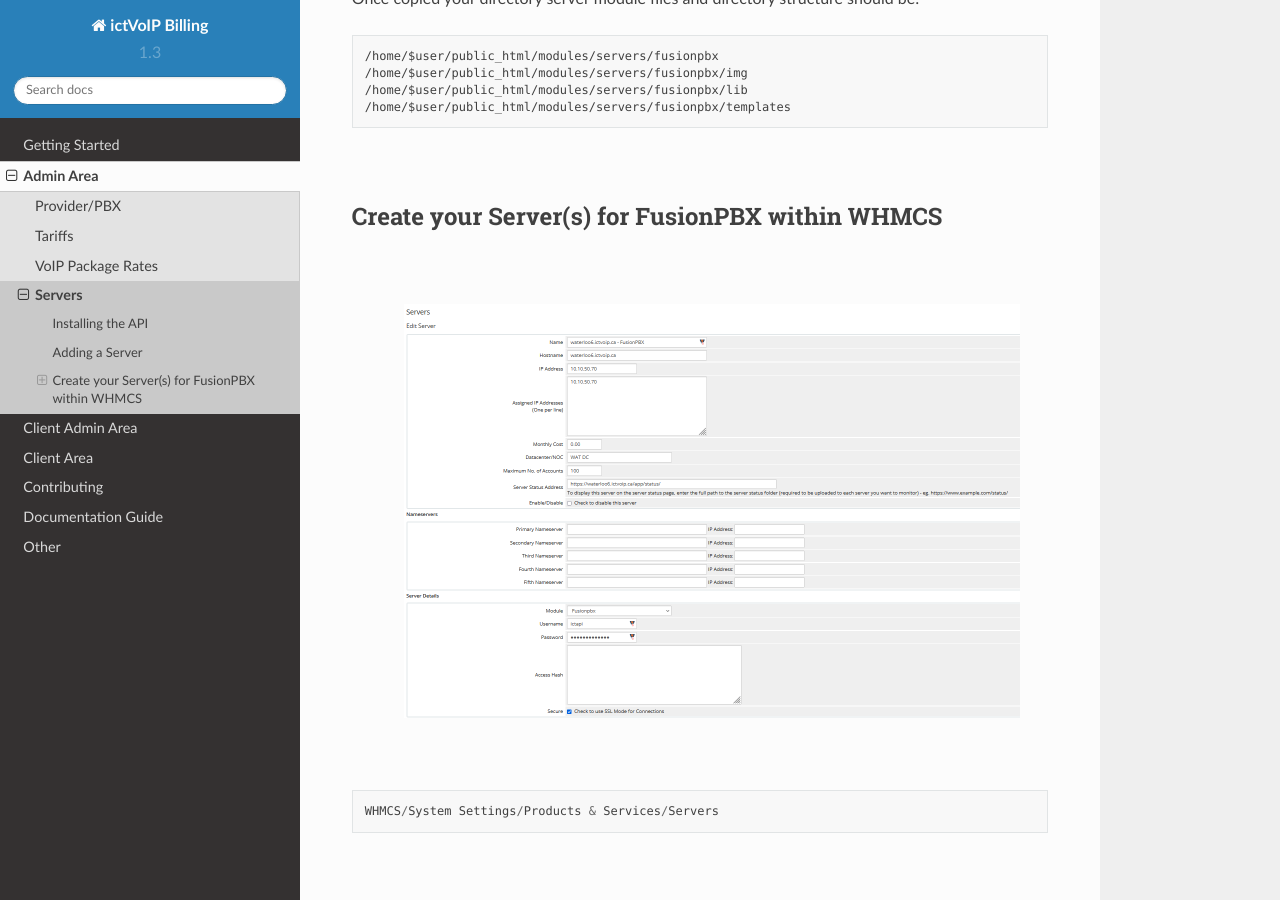
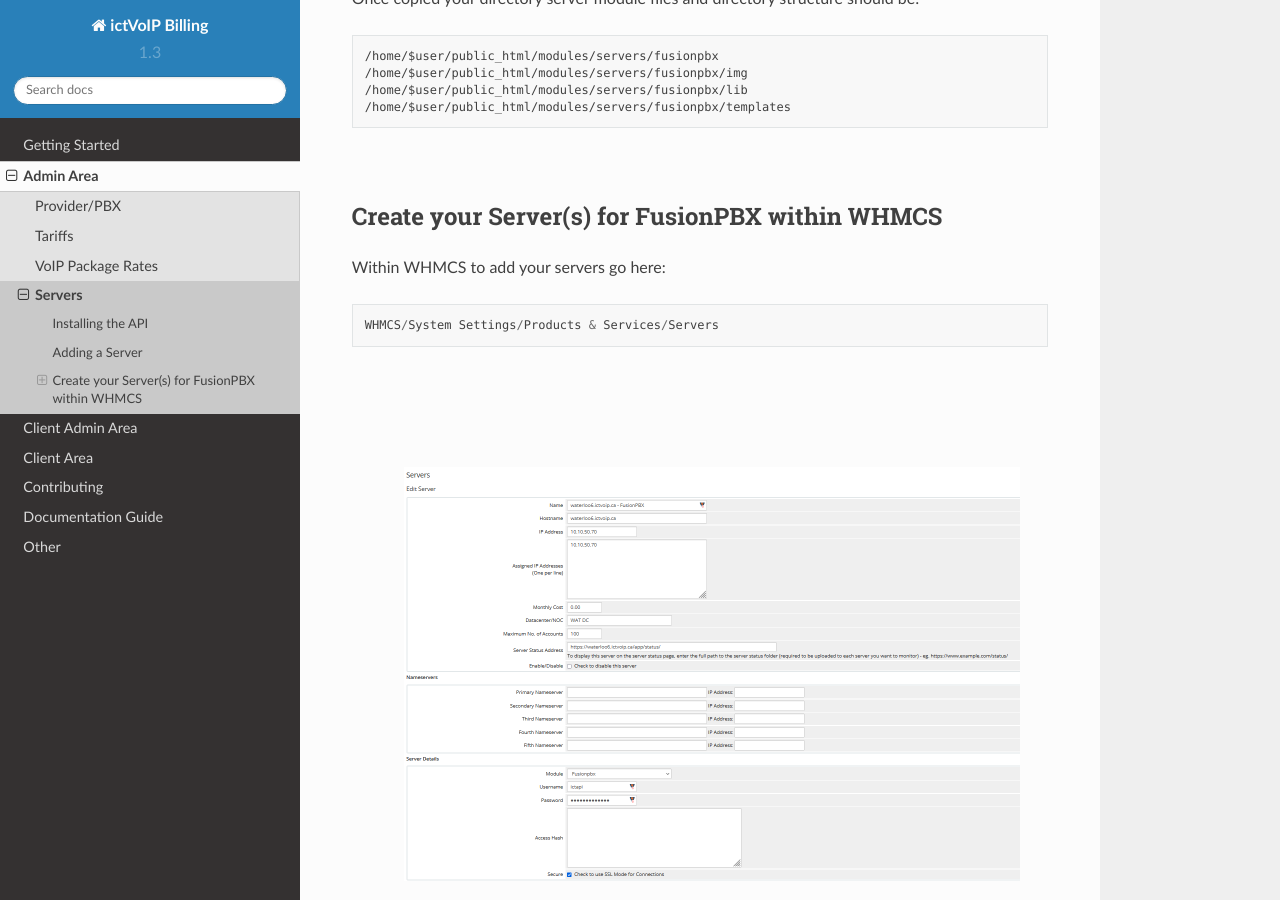
Before and after one commit to ictvoip/ictvoip-docs, a Sphinx documentation site: the page built from docs/source/admin/servers.rst, in a window 1280 px wide and 900 px high, scrolled down 2118 px. Built offline with Sphinx 7.4.7 and the Read the Docs theme 2.0.0, drawn with Linux system fonts in a browser that asks for light colours; pages that are not in the unit, such as notebooks, are missing from menus.

Commit message:
Update servers.rst

```diff
--- a/docs/source/admin/servers.rst
+++ b/docs/source/admin/servers.rst
@@ -92,6 +92,15 @@ Once copied your directory server module files and directory structure should be
 Create your Server(s) for FusionPBX within WHMCS
 *************************************************
 
+Within WHMCS to add your servers go here:
+
+::
+
+ WHMCS/System Settings/Products & Services/Servers
+
+|
+
+
 |
 
  .. image:: ../_static/images/admin/server_edit.png
```
Also changed, not shown: other parts of docs/source/admin/servers.rst (+0 -5 lines).
